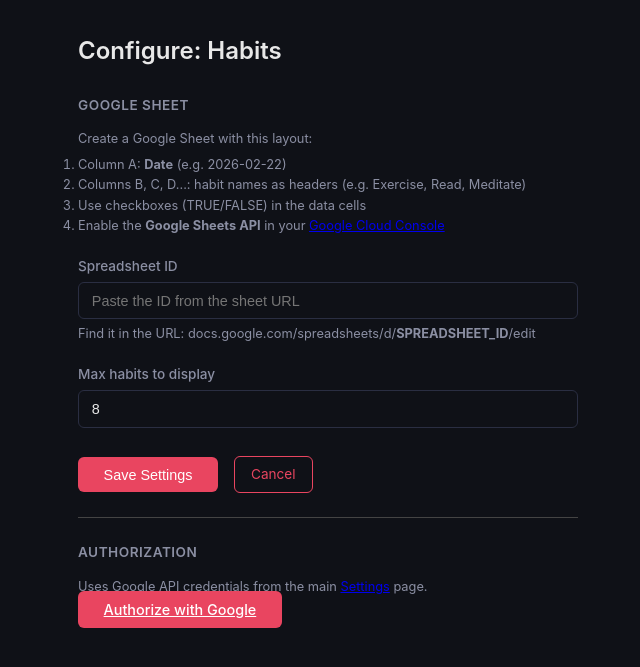
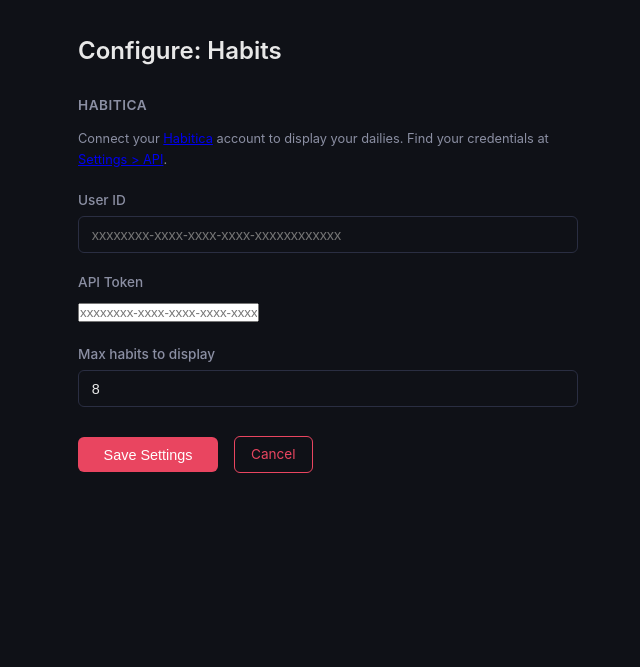
Before and after one commit to neoblast-cz/eink-custom-build, a Flask app: page /module/habits in a window 1280 px wide. Shown: the part 62-729 px from the top of the page, without its empty margins (106-746 px from the left). Run offline with Flask 3, Linux system fonts and the light colour scheme; some libraries are stand-ins or nearby versions.

Commit message:
Switch habits to Habitica API, unify Google OAuth in settings
Replace Google Sheets with Habitica API for habit tracking - just needs
User ID and API Token, no OAuth. Also move Google client_id/secret from
Tasks module into shared settings used by all Google-dependent modules.

Co-Authored-By: Claude Opus 4.6 <noreply@anthropic.com>

```diff
--- a/config.example.json
+++ b/config.example.json
@@ -22,6 +22,6 @@
     },
     "tasks": {},
     "dashboard": {},
-    "habits": {"spreadsheet_id": ""}
+    "habits": {"habitica_user_id": "", "habitica_api_token": ""}
   }
 }
--- a/web/routes.py
+++ b/web/routes.py
@@ -116,9 +116,6 @@ def create_app(config, module_registry, scheduler):
         if name == "tasks":
             token_path = Path(__file__).parent.parent / "google_token.json"
             extra["authorized"] = token_path.exists()
-        elif name == "habits":
-            sheets_token_path = Path(__file__).parent.parent / "google_sheets_token.json"
-            extra["sheets_authorized"] = sheets_token_path.exists()
 
         return render_template(
             module.get_template_name(),
@@ -315,78 +312,4 @@ def create_app(config, module_registry, scheduler):
             logger.error(f"Failed to fetch task lists: {e}")
             return jsonify({"error": str(e)}), 500
 
-    # ---- Google OAuth routes for Sheets (Habits module) ----
-
-    @app.route("/oauth/google/sheets/start")
-    def oauth_sheets_start():
-        """Start Google OAuth flow for Sheets API (read-only)."""
-        try:
-            from google_auth_oauthlib.flow import Flow
-        except ImportError:
-            return "google-auth-oauthlib not installed. Run: pip install google-auth-oauthlib", 500
-
-        client_id = config.google_client_id
-        client_secret = config.google_client_secret
-
-        if not client_id or not client_secret:
-            return "Set up Google API credentials in Settings first.", 400
-
-        client_config = {
-            "web": {
-                "client_id": client_id,
-                "client_secret": client_secret,
-                "auth_uri": "https://accounts.google.com/o/oauth2/auth",
-                "token_uri": "https://oauth2.googleapis.com/token",
-                "redirect_uris": [f"http://{request.host}/oauth/google/sheets/callback"],
-            }
-        }
-
-        flow = Flow.from_client_config(
-            client_config,
-            scopes=["https://www.googleapis.com/auth/spreadsheets.readonly"],
-            redirect_uri=f"http://{request.host}/oauth/google/sheets/callback",
-        )
-
-        auth_url, _ = flow.authorization_url(
-            access_type="offline",
-            prompt="consent",
-        )
-        return redirect(auth_url)
-
-    @app.route("/oauth/google/sheets/callback")
-    def oauth_sheets_callback():
-        """Handle Google OAuth callback for Sheets, save token."""
-        try:
-            from google_auth_oauthlib.flow import Flow
-        except ImportError:
-            return "google-auth-oauthlib not installed", 500
-
-        client_id = config.google_client_id
-        client_secret = config.google_client_secret
-
-        client_config = {
-            "web": {
-                "client_id": client_id,
-                "client_secret": client_secret,
-                "auth_uri": "https://accounts.google.com/o/oauth2/auth",
-                "token_uri": "https://oauth2.googleapis.com/token",
-                "redirect_uris": [f"http://{request.host}/oauth/google/sheets/callback"],
-            }
-        }
-
-        flow = Flow.from_client_config(
-            client_config,
-            scopes=["https://www.googleapis.com/auth/spreadsheets.readonly"],
-            redirect_uri=f"http://{request.host}/oauth/google/sheets/callback",
-        )
-
-        flow.fetch_token(authorization_response=request.url)
-
-        creds = flow.credentials
-        token_path = Path(__file__).parent.parent / "google_sheets_token.json"
-        token_path.write_text(creds.to_json())
-        logger.info("Google Sheets authorized successfully")
-
-        return redirect(url_for("module_config", name="habits"))
-
     return app
--- a/web/templates/index.html
+++ b/web/templates/index.html
@@ -57,9 +57,8 @@
 
         <h3>Google API</h3>
         <p class="hint">Shared credentials for Tasks and Habits modules. Create an OAuth 2.0 Client ID in your <a href="https://console.cloud.google.com/apis/credentials" target="_blank">Google Cloud Console</a>.</p>
-        <p class="hint">Add these redirect URIs:<br>
-          <code>http://{{ request.host }}/oauth/google/callback</code><br>
-          <code>http://{{ request.host }}/oauth/google/sheets/callback</code>
+        <p class="hint">Add this redirect URI:<br>
+          <code>http://{{ request.host }}/oauth/google/callback</code>
         </p>
 
         <label for="google_client_id">Client ID</label>
--- a/web/templates/modules/habits.html
+++ b/web/templates/modules/habits.html
@@ -4,23 +4,22 @@
 <h2>Configure: Habits</h2>
 
 <div class="settings-form">
-  <h3>Google Sheet</h3>
+  <h3>Habitica</h3>
   <p class="hint">
-    Create a Google Sheet with this layout:
+    Connect your <a href="https://habitica.com" target="_blank">Habitica</a> account to display your dailies.
+    Find your credentials at <a href="https://habitica.com/user/settings/api" target="_blank">Settings &gt; API</a>.
   </p>
-  <ol class="hint">
-    <li>Column A: <strong>Date</strong> (e.g. 2026-02-22)</li>
-    <li>Columns B, C, D...: habit names as headers (e.g. Exercise, Read, Meditate)</li>
-    <li>Use checkboxes (TRUE/FALSE) in the data cells</li>
-    <li>Enable the <strong>Google Sheets API</strong> in your <a href="https://console.cloud.google.com/apis/library/sheets.googleapis.com" target="_blank">Google Cloud Console</a></li>
-  </ol>
 
   <form method="POST">
-    <label for="spreadsheet_id">Spreadsheet ID</label>
-    <input type="text" id="spreadsheet_id" name="spreadsheet_id"
-           value="{{ settings.spreadsheet_id | default('') }}"
-           placeholder="Paste the ID from the sheet URL">
-    <p class="hint">Find it in the URL: docs.google.com/spreadsheets/d/<strong>SPREADSHEET_ID</strong>/edit</p>
+    <label for="habitica_user_id">User ID</label>
+    <input type="text" id="habitica_user_id" name="habitica_user_id"
+           value="{{ settings.habitica_user_id | default('') }}"
+           placeholder="xxxxxxxx-xxxx-xxxx-xxxx-xxxxxxxxxxxx">
+
+    <label for="habitica_api_token">API Token</label>
+    <input type="password" id="habitica_api_token" name="habitica_api_token"
+           value="{{ settings.habitica_api_token | default('') }}"
+           placeholder="xxxxxxxx-xxxx-xxxx-xxxx-xxxxxxxxxxxx">
 
     <label for="max_display">Max habits to display</label>
     <input type="number" id="max_display" name="max_display"
@@ -31,21 +30,5 @@
       <a href="/" class="btn-secondary">Cancel</a>
     </div>
   </form>
-
-  <hr style="border-color: #444; margin: 1.5rem 0;">
-
-  <h3>Authorization</h3>
-  <p class="hint">Uses Google API credentials from the main <a href="/">Settings</a> page.</p>
-  {% if sheets_authorized %}
-    <p style="color: #6f6;">Authorized with Google Sheets</p>
-    <a href="/oauth/google/sheets/start" class="btn-secondary">Re-authorize</a>
-  {% else %}
-    <a href="/oauth/google/sheets/start" class="btn-primary">Authorize with Google</a>
-  {% endif %}
-
-  {% if settings.spreadsheet_id %}
-  <hr style="border-color: #444; margin: 1.5rem 0;">
-  <a href="https://docs.google.com/spreadsheets/d/{{ settings.spreadsheet_id }}/edit" target="_blank" class="btn-secondary">Open Google Sheet</a>
-  {% endif %}
 </div>
 {% endblock %}
```
Also changed, not shown: modules/habits/habits.py (+56 -70 lines), 1 other file.
